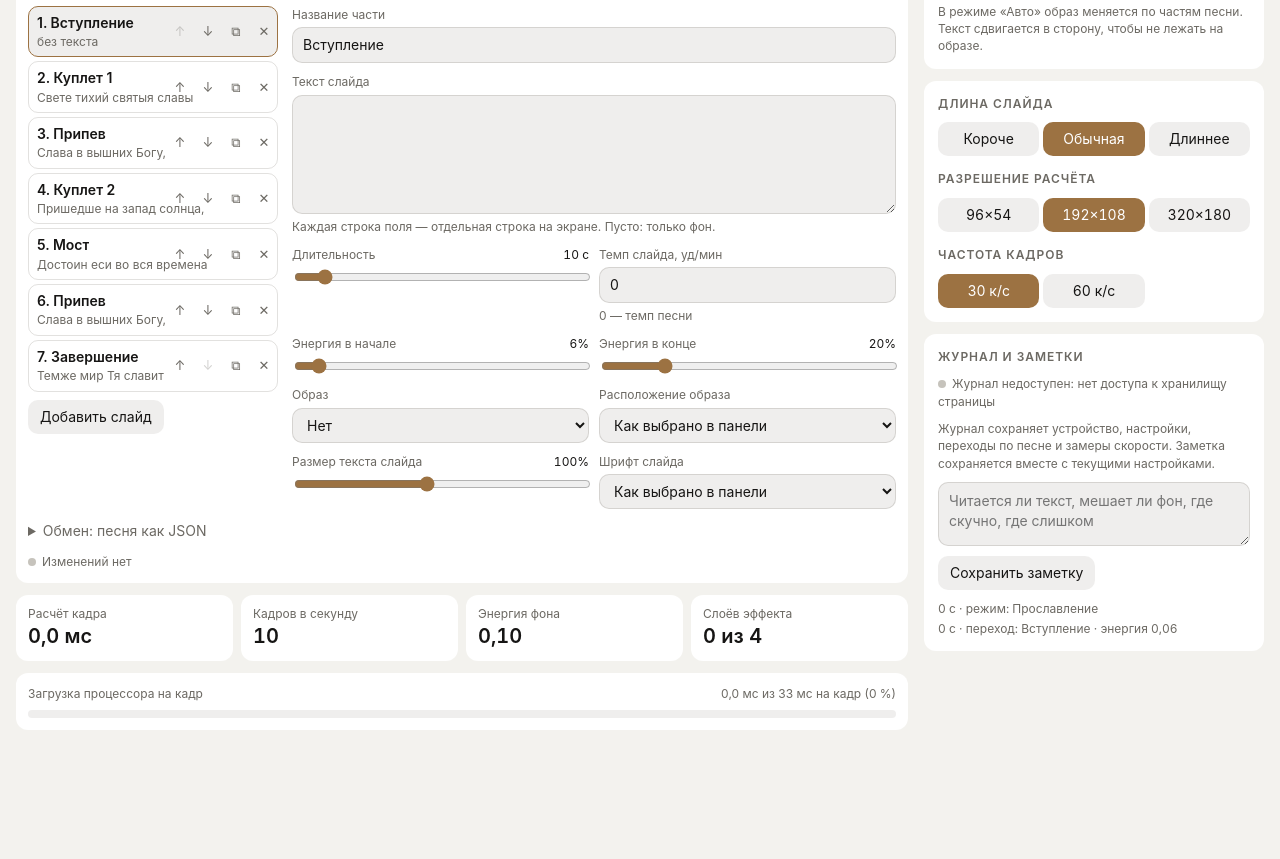
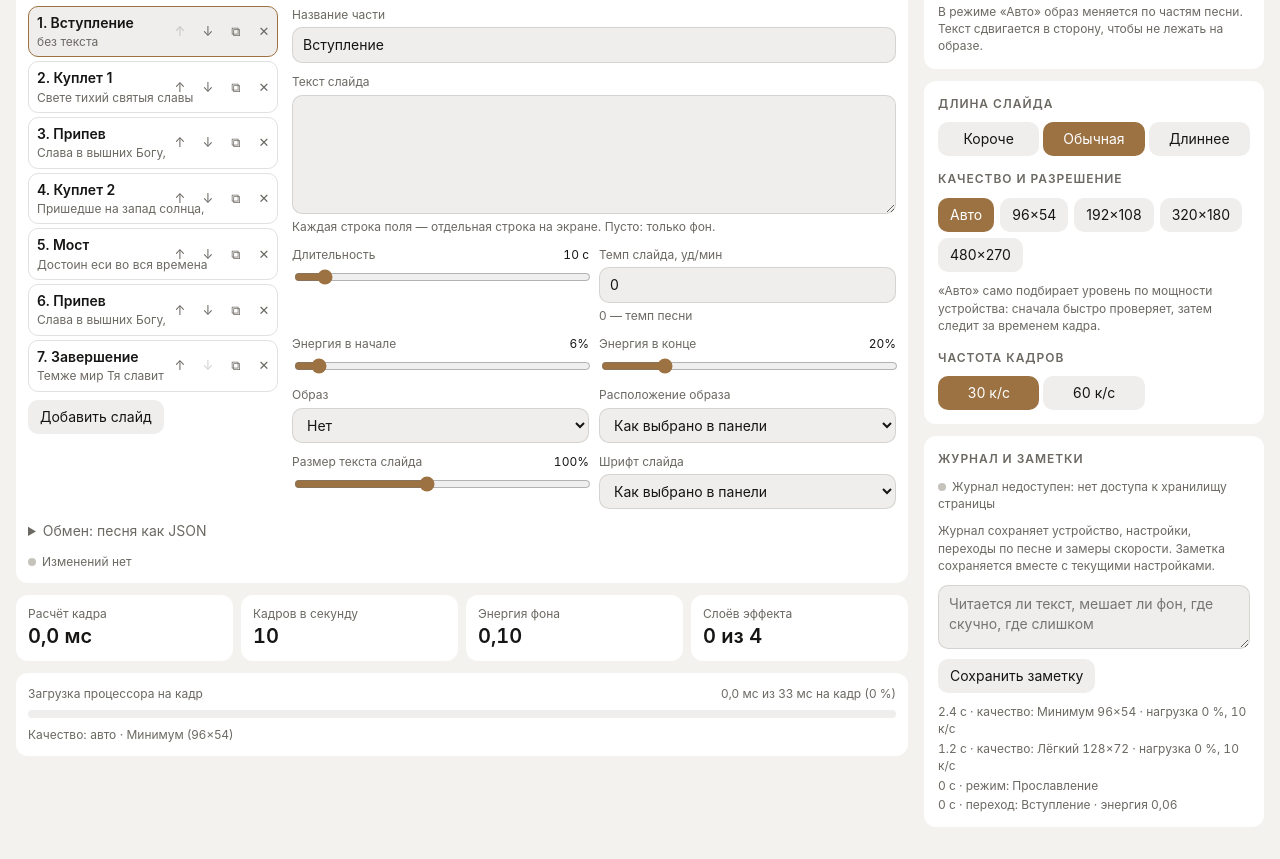
Before and after one commit to veracerkof-debug/deixis-app, a plain HTML site: page prototype/effects-show.html in a window 1280 px wide. Shown: the part 979-1838 px from the top of the page. Before the commit the page ends 1741 px from the top, so only its background shows below. Drawn offline with nearby package versions, Linux system fonts and the light colour scheme; animation ran at ten frames a second; a web font is replaced by a local one.

Commit message:
Показ: авто-качество по мощности устройства (прототип), проект автоподбора в EFFECTS.md, решение
Co-Authored-By: Claude Sonnet 5.5 <noreply@anthropic.com>
Claude-Session: https://claude.ai/code/session_01BigHEqsQc833CcD7ywJX6N

```diff
--- a/prototype/effects-show.html
+++ b/prototype/effects-show.html
@@ -229,6 +229,7 @@ details summary{cursor:pointer;color:var(--mut)}
       <div class="budget">
         <div class="row"><span>Загрузка процессора на кадр</span><span id="bTxt">—</span></div>
         <div class="track"><div class="fillbar" id="bBar"></div></div>
+        <p class="hint" id="qTxt">Качество —</p>
       </div>
     </div>
 
@@ -263,8 +264,9 @@ details summary{cursor:pointer;color:var(--mut)}
       <section class="card">
         <h2>Длина слайда</h2>
         <div class="seg" id="len"></div>
-        <h2 style="margin-top:4px">Разрешение расчёта</h2>
-        <div class="seg" id="res"></div>
+        <h2 style="margin-top:4px">Качество и разрешение</h2>
+        <div class="chips" id="res"></div>
+        <p class="hint">«Авто» само подбирает уровень по мощности устройства: сначала быстро проверяет, затем следит за временем кадра.</p>
         <h2 style="margin-top:4px">Частота кадров</h2>
         <div class="seg" id="fps"></div>
       </section>
@@ -351,10 +353,19 @@ const KN=[
   {k:'hue',label:'Оттенок',min:-90,max:90,def:0,f:v=>(v>0?'+':'')+v+'°'},
   {k:'pulse',label:'Пульс',min:0,max:100,def:60,f:v=>v+'%'}
 ];
-const state={mode:'praise',font:'cormorant',len:1,res:192,fps:30,playing:true,emb:'auto',place:'right',tapBpm:0};
+const state={mode:'praise',font:'cormorant',len:1,res:192,fps:30,playing:true,emb:'auto',place:'right',tapBpm:0,resMode:'auto'};
 KN.forEach(o=>state[o.k]=o.def);
 try{ if(matchMedia('(prefers-reduced-motion: reduce)').matches) state.playing=false; }catch(e){}
 let LW=192,LH=108,dirty=true;
+/* Уровни качества. adj — поправка чёткости образа: на слабых уровнях края мягче, на сильных резче. */
+const TIERS=[
+  {name:'Минимум',w:96,fx:0,cont:0,part:.3,adj:-15},
+  {name:'Лёгкий',w:128,fx:1,cont:0,part:.6,adj:-10},
+  {name:'Обычный',w:192,fx:1,cont:1,part:1,adj:0},
+  {name:'Хороший',w:320,fx:1,cont:1,part:1,adj:7},
+  {name:'Лучший',w:480,fx:1,cont:1,part:1,adj:11}
+];
+let tier=2, Q=TIERS[2];
 
 /* ---------- журнал в хранилище страницы ---------- */
 const LOG={id:'s_'+Date.now().toString(36)+Math.random().toString(36).slice(2,6),t0:Date.now(),
@@ -602,7 +613,7 @@ function sdfOf(g,W,H){
 }
 function rebuild(){
   const out=$('#out'); out.width=LW; out.height=LH; work.width=LW; work.height=LH; wctx.imageSmoothingQuality='high';
-  const mx=(Math.min(LW,LH)>>1)-1, rf=Math.min(Math.round(state.blur*LW/192),mx), re=Math.min(Math.floor((1-state.crisp/100)*5*LW/192),mx);
+  const mx=(Math.min(LW,LH)>>1)-1, rf=Math.min(Math.round(state.blur*LW/192),mx), re=Math.min(Math.floor((1-clamp(state.crisp+Q.adj,0,100)/100)*5*LW/192),mx);
   FXG=grayOf(SRC_FX,rf); Object.keys(EMB_SRC).forEach(k=>{ EMBG[k]=grayOf(EMB_SRC[k],re); EMBSDF[k]=sdfOf(grayOf(EMB_SRC[k],0),LW,LH); });
   LAYERS.forEach(L=>{ if(!L.cv) L.cv=document.createElement('canvas'); L.cv.width=LW; L.cv.height=LH; L.cx=L.cv.getContext('2d'); L.img=L.cx.createImageData(LW,LH); });
 }
@@ -775,15 +786,15 @@ function render(now){
 
   const ci=Math.floor(T*.05), cf=(T*.05)%1, zoom=1-.04*P, pl=PLACE[effPlace()], sx=emx-.5;
   layersNow=0;
-  const aB=sstep(.4,.7,E)*.5*Bf*(1-.5*state.contour/100*((embCur||embPrev)?1:0));
-  if(aB>.02){
+  const aB=sstep(.4,.7,E)*.5*Bf*(1-.5*state.contour/100*Q.cont*((embCur||embPrev)?1:0));
+  if(aB>.02&&Q.fx){
     const tint=mix(mix(cols[(ci+2)%cols.length],cols[(ci+3)%cols.length],cf),[255,255,255],.2);
     renderLayer(LAYERS[2],FXG,1,tint,.3+.5*E,zoom,sx,1,m.rot,1.1);
     octx.globalAlpha=Math.min(1,aB); octx.drawImage(LAYERS[2].cv,0,0); layersNow++;
   }
   const cname=(embPrev&&embMix<.5)?embPrev:embCur, cfade=embPrev?Math.abs(embMix*2-1):embMix;
   const aC=sstep(.14,.36,E)*(state.contour/100)*.9*Bf*cfade;
-  if(cname&&aC>.02&&EMBSDF[cname]){
+  if(cname&&aC>.02&&Q.cont&&EMBSDF[cname]){
     renderContour(LAYERS[3],EMBSDF[cname],cols,{zoom,sx,sc:pl.es,ring:state.ring/100*46,irid:state.irid/100,read,tp});
     octx.globalAlpha=Math.min(1,aC); octx.drawImage(LAYERS[3].cv,0,0); layersNow++;
   }
@@ -801,7 +812,7 @@ function render(now){
     if(embCur) drawE(embCur,(embPrev?embMix:embMix)*ea,LAYERS[0]);
   }
 
-  const np=Math.floor(PARTS.length*Math.pow(E,1.5)*m.part);
+  const np=Math.floor(PARTS.length*Math.pow(E,1.5)*m.part*Q.part);
   for(let i=0;i<np;i++){
     const p=PARTS[i], fy=((T*.06*p.sp+p.ph)%1.2), y=(1.1-fy)*LH, x=(p.x+.03*sin(T*.6+p.ph*9))*LW;
     const rad=(p.r+.004*P)*LH*(1+.12*sin(T*.6+p.tw)), c=cols[p.ci%cols.length];
@@ -823,6 +834,28 @@ function render(now){
   octx.fillStyle=vg; octx.fillRect(0,0,LW,LH);
 }
 
+/* Сторож качества: вниз быстро, вверх медленно и по прогнозу; после спада подъём на этот уровень запрещён на минуту. */
+const GOV={hi:0,lo:0,cool:0,ban:{},ticks:0};
+function qLabel(){ return (state.resMode==='auto'?'авто · ':'вручную · ')+Q.name+' ('+LW+'×'+LH+')'; }
+function setTier(i,reason){
+  tier=i; Q=TIERS[i]; state.res=Q.w; LW=Q.w; LH=Math.round(LW*9/16); dirty=true; ema=0; LOG.skip=3;
+  logEvent('качество',Q.name+' '+LW+'×'+LH+' · '+reason);
+}
+function governor(ms,fpsNow,now){
+  if(state.resMode!=='auto') return;
+  const budget=1000/state.fps, load=ms/budget; GOV.ticks++; if(GOV.cool>0) GOV.cool--;
+  const bad=load>.6||fpsNow<.8*state.fps;
+  if(bad){ GOV.hi++; GOV.lo=0; } else if(load<.2){ GOV.lo++; GOV.hi=0; } else { GOV.hi=0; GOV.lo=0; }
+  if(GOV.hi>=2&&tier>0){
+    GOV.ban[tier]=now+60000; GOV.hi=0; GOV.cool=8;
+    setTier(tier-1,'нагрузка '+fmt(load*100,0)+' %, '+fmt(fpsNow,0)+' к/с'); return;
+  }
+  const need=GOV.ticks<14?2:6;
+  if(GOV.lo>=need&&GOV.cool<=0&&tier<TIERS.length-1&&!(GOV.ban[tier+1]>now)){
+    const nx=TIERS[tier+1], k=(nx.w/Q.w)*(nx.w/Q.w)*((nx.cont&&!Q.cont)?1.45:1)*((nx.fx&&!Q.fx)?1.2:1);
+    if(ms*k<.36*budget){ GOV.lo=0; GOV.cool=12; setTier(tier+1,'запас '+fmt((1-load)*100,0)+' %, прогноз '+fmt(ms*k,1)+' мс'); }
+  }
+}
 let lastDraw=0,ema=0,frames=0,fpsT=performance.now(),statT=0;
 function loop(now){
   requestAnimationFrame(loop);
@@ -842,6 +875,7 @@ function loop(now){
     $('#timeTxt').textContent=mmss(pos)+' / '+mmss(total);
     const bi=bpmInfo(); $('#bpmTxt').textContent=audio.on?'Ритм задаёт бас из аудиофайла. Темп по песне: '+bi.v+' уд/мин':'Темп '+bi.v+' уд/мин · '+bi.src;
     if(!document.hidden) logMeasure(ema,fpsNow,layersNow,E);
+    governor(ema,fpsNow,now); $('#qTxt').textContent='Качество: '+qLabel();
     frames=0; fpsT=performance.now(); statT=now;
     const budget=1000/state.fps, pc=Math.min(100,ema/budget*100);
     $('#bBar').style.width=pc.toFixed(1)+'%'; $('#bBar').classList.toggle('warn',pc>60);
@@ -931,7 +965,10 @@ function applyPlace(){ const pl=PLACE[effPlace()], v=$('#view'); v.style.setProp
 segment($('#embs'),[['auto','Авто'],['cross','Крест'],['dove','Голубь'],['angel','Ангел'],['flame','Пламя'],['star','Звезда'],['book','Книга'],['none','Без образа']],'emb','образ');
 segment($('#places'),[['right','Справа'],['left','Слева'],['center','По центру']],'place','расположение образа',applyPlace);
 segment($('#len'),[[.67,'Короче'],[1,'Обычная'],[1.6,'Длиннее']],'len','длина слайда',()=>layout(true));
-segment($('#res'),[[96,'96×54'],[192,'192×108'],[320,'320×180']],'res','разрешение',()=>{ LW=state.res; LH=Math.round(LW*9/16); dirty=true; });
+segment($('#res'),[['auto','Авто'],[96,'96×54'],[192,'192×108'],[320,'320×180'],[480,'480×270']],'resMode','качество',()=>{
+  if(state.resMode==='auto'){ GOV.hi=0; GOV.lo=0; GOV.cool=0; GOV.ticks=0; GOV.ban={}; setTier(2,'включён авто'); }
+  else{ Q={name:'Вручную',w:state.resMode,fx:1,cont:1,part:1,adj:0}; state.res=state.resMode; LW=state.res; LH=Math.round(LW*9/16); dirty=true; ema=0; LOG.skip=3; }
+});
 segment($('#fps'),[[30,'30 к/с'],[60,'60 к/с']],'fps','частота кадров');
 
 const view=$('#view');
```
Also changed, not shown: 2 other files.
